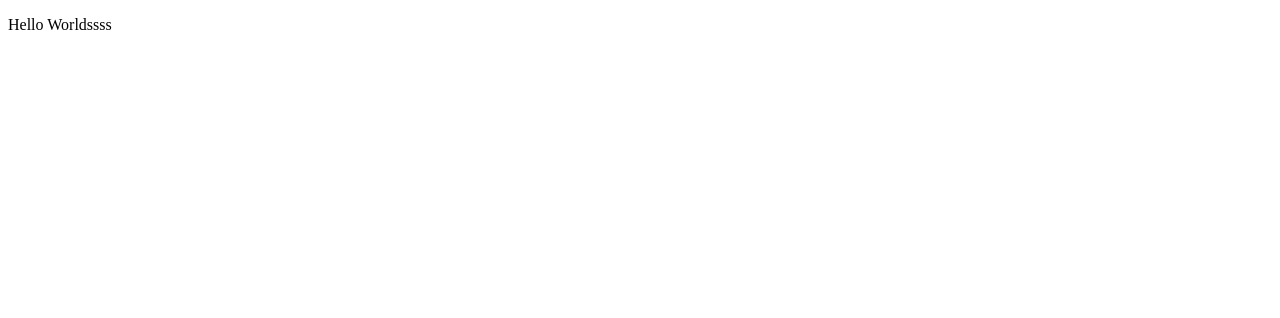
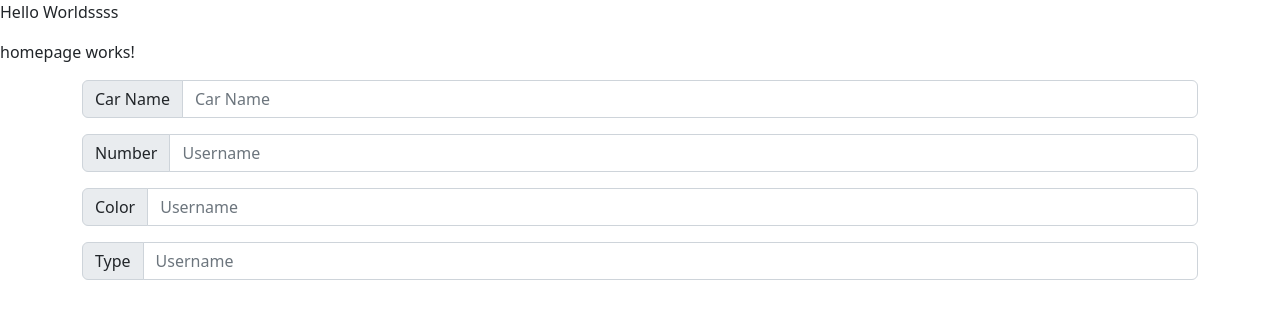
Before and after one commit to yolandomanullang/coba_angular, an Angular app: page / in a window 1280 px wide. Shown: the top 318 px of the page. Built offline with nearby package versions, Linux system fonts and the light colour scheme.

Commit message:
done ep 3

```diff
--- a/angular.json
+++ b/angular.json
@@ -23,7 +23,8 @@
               "src/assets"
             ],
             "styles": [
-              "src/styles.css"
+              "src/styles.css",
+              " node_modules/bootstrap/dist/css/bootstrap.min.css"
             ],
             "scripts": []
           },
--- a/package.json
+++ b/package.json
@@ -18,6 +18,7 @@
     "@angular/platform-browser": "^14.2.0",
     "@angular/platform-browser-dynamic": "^14.2.0",
     "@angular/router": "^14.2.0",
+    "bootstrap": "^5.2.2",
     "rxjs": "~7.5.0",
     "tslib": "^2.3.0",
     "zone.js": "~0.11.4"
--- /dev/null
+++ b/src/app/add-car/add-car.component.html
@@ -0,0 +1,24 @@
+
+<!-- car_name
+    number
+    color
+    type -->
+
+<div class="container">
+  <div class="input-group mb-3">
+    <span class="input-group-text" id="basic-addon1">Car Name</span>
+    <input type="text" class="form-control" placeholder="Car Name" aria-label="Username" aria-describedby="basic-addon1">
+  </div>
+  <div class="input-group mb-3">
+    <span class="input-group-text" id="basic-addon1">Number</span>
+    <input type="text" class="form-control" placeholder="Username" aria-label="Number" aria-describedby="basic-addon1">
+  </div>
+  <div class="input-group mb-3">
+    <span class="input-group-text" id="basic-addon1">Color</span>
+    <input type="text" class="form-control" placeholder="Username" aria-label="Color" aria-describedby="basic-addon1">
+  </div>
+  <div class="input-group mb-3">
+    <span class="input-group-text" id="basic-addon1">Type</span>
+    <input type="text" class="form-control" placeholder="Username" aria-label="Type" aria-describedby="basic-addon1">
+  </div>
+</div>
--- /dev/null
+++ b/src/app/add-car/add-car.component.ts
@@ -0,0 +1,15 @@
+import { Component, OnInit } from '@angular/core';
+
+@Component({
+  selector: 'app-add-car',
+  templateUrl: './add-car.component.html',
+  styleUrls: ['./add-car.component.css']
+})
+export class AddCarComponent implements OnInit {
+
+  constructor() { }
+
+  ngOnInit(): void {
+  }
+
+}
--- a/src/app/app.component.html
+++ b/src/app/app.component.html
@@ -1 +1,4 @@
 <p>Hello Worldssss</p>
+
+<app-homepage></app-homepage>
+<app-add-car></app-add-car>
--- a/src/app/app.module.ts
+++ b/src/app/app.module.ts
@@ -4,11 +4,13 @@ import { BrowserModule } from '@angular/platform-browser';
 import { AppRoutingModule } from './app-routing.module';
 import { AppComponent } from './app.component';
 import { HomepageComponent } from './homepage/homepage.component';
+import { AddCarComponent } from './add-car/add-car.component';
 
 @NgModule({
   declarations: [
     AppComponent,
-    HomepageComponent
+    HomepageComponent,
+    AddCarComponent
   ],
   imports: [
     BrowserModule,
```
Also changed, not shown: src/app/add-car/add-car.component.css (added), 2 other files (tests, documents, lock files or other folders).
